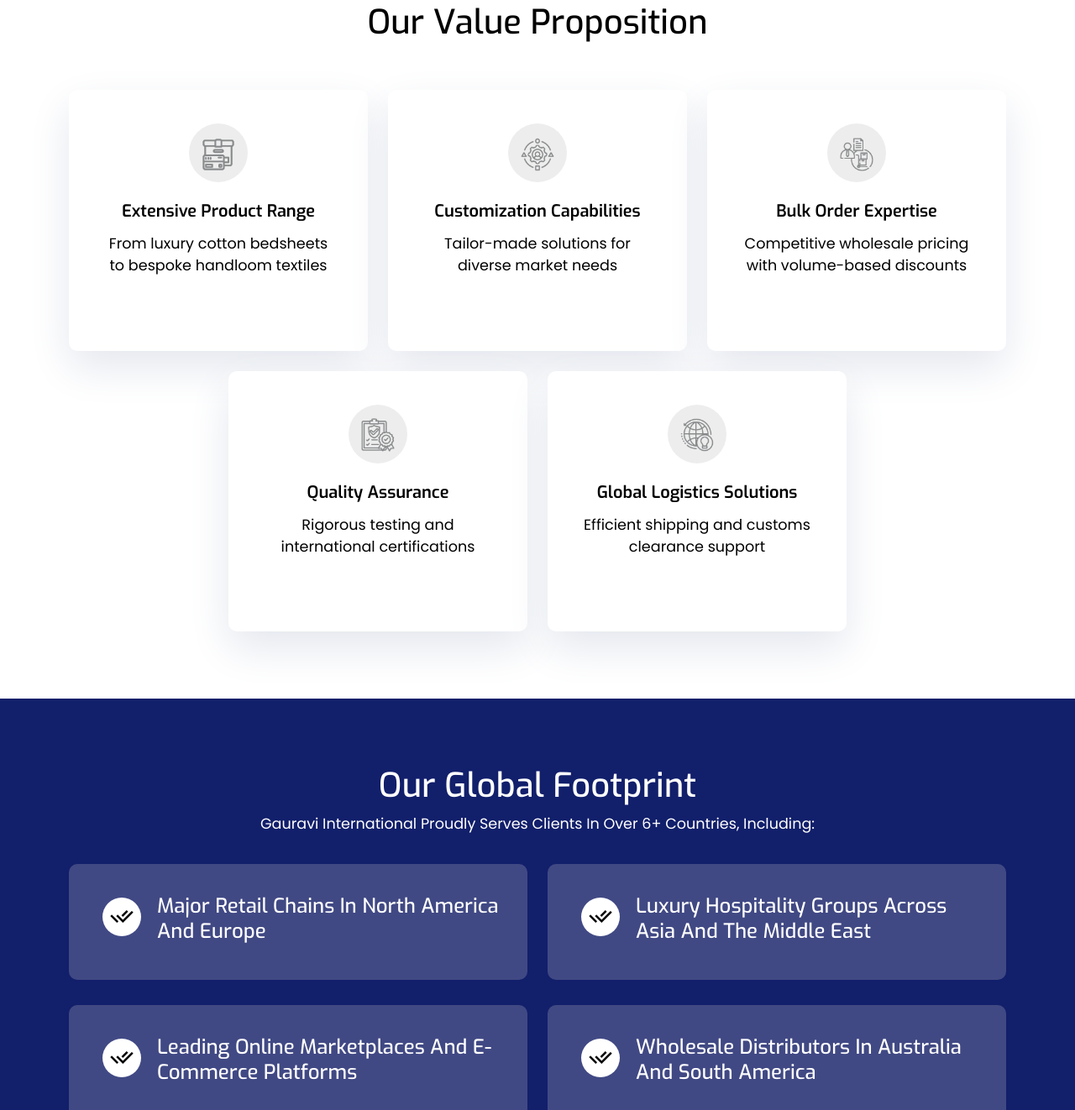
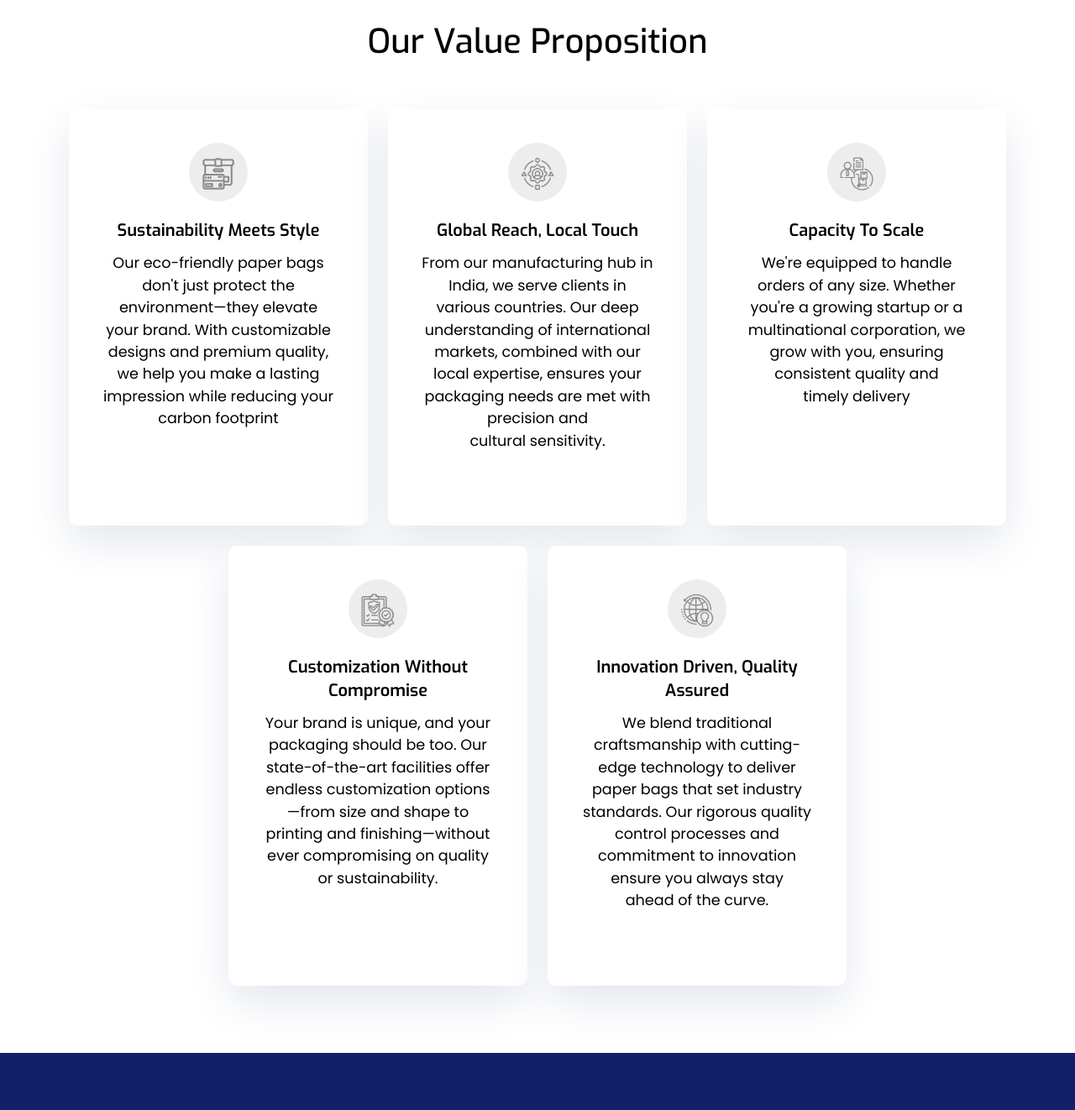
Before and after one commit to akkushwaha7834/gk-international, a plain HTML site: page index.html in a window 1280 px wide. Shown: the part 1478-2800 px from the top of the page at 84% size. Drawn offline with nearby package versions, Linux system fonts and the light colour scheme.

Commit message:
home page content update

```diff
--- a/assets/css/style-new.css
+++ b/assets/css/style-new.css
@@ -674,13 +674,17 @@ section.mission_visionn {
 .top-traded-markets button.active {
     font-size: 28px;
     border-radius: 50px !important;
-    background: var(--theme-black) !important;
-    color: #fff;
+    background: #fff !important;
+    color: #000 !important;
     border-right: 2px solid #808080 !important;
     border-width: 0px 2px 0px 0px !important;
     padding: 15px 20px 15px 50px;
     font-weight: 700;
     width: 100%;
+}
+.top-traded-markets button.active i{
+    background: var(--theme-primary) !important;
+    color: #fff !important;
 }
 .tabs-sec-two .tab-btns li i, .tabs-sec-two .mobile-btn button i {
     display: inline-block;
--- a/assets/css/style.css
+++ b/assets/css/style.css
@@ -526,7 +526,7 @@ p {
     padding: 10% 0px;
 }
 .banner-caption h1 {
-    font-size: 3rem;
+    font-size: 2.7rem;
     font-weight: 700;
     color: #fff;
     line-height: normal;
--- a/assets/js/script.js
+++ b/assets/js/script.js
@@ -2,7 +2,7 @@
   "use strict";
   //
   var i = 0;
-  var txt = "Gauravi International: Your Global Textile Partner";
+  var txt = "GK International: From India to the World: Quality Paper Bags";
   var speed = 50;
 
   function typeWriter() {
--- a/index.html
+++ b/index.html
@@ -112,9 +112,7 @@
             <div class="col-md-12">
                 <div class="banner-caption text-center">
                     <h1 id="banner-head" class=""></h1>
-                    <p class="wow fadeInUp mb-5" data-wow-delay="0.4s">Welcome to Gauravi International, where Indian
-                        textile excellence meets global demands. As a leading exporter of premium bedsheets and
-                        handloom products, we offer unparalleled value to wholesale partners worldwide.</p>
+                    <p class="wow fadeInUp mb-5" data-wow-delay="0.4s">Your Trusted Partner in International Sustainable Packaging Solutions</p>
                     <a href="about-us.html" class="default-btn wow fadeInUp" data-wow-delay="0.5s">Read More <i
                             class="ri-arrow-right-line"></i></a>
                 </div>
@@ -188,8 +186,8 @@
                         <div class="icon-box">
                           <img src="assets/images/extensive-product-range.png" class="img-fluid icon-images">
                         </div>
-                        <h4>Extensive Product Range</h4>
-                        <p>From luxury cotton bedsheets to bespoke handloom textiles</p>
+                        <h4>Sustainability Meets Style</h4>
+                        <p>Our eco-friendly paper bags don't just protect the environment—they elevate your brand. With customizable designs and premium quality, we help you make a lasting impression while reducing your carbon footprint</p>
                     </div>
                 </div>
             </div>
@@ -201,8 +199,8 @@
                         <div class="icon-box">
                           <img src="assets/images/customization-capabilities.png" class="img-fluid icon-images">
                         </div>
-                        <h4>Customization Capabilities</h4>
-                        <p>Tailor-made solutions for diverse market needs</p>
+                        <h4>Global Reach, Local Touch</h4>
+                        <p>From our manufacturing hub in India, we serve clients in various countries. Our deep understanding of international markets, combined with our local expertise, ensures your packaging needs are met with precision and cultural sensitivity.</p>
                     </div>
                 </div>
             </div>
@@ -214,8 +212,8 @@
                         <div class="icon-box">
                           <img src="assets/images/bulk-order-expertise.png" class="img-fluid icon-images">
                         </div>
-                        <h4>Bulk Order Expertise</h4>
-                        <p>Competitive wholesale pricing with volume-based discounts</p>
+                        <h4>Capacity to Scale</h4>
+                        <p>We're equipped to handle orders of any size. Whether you're a growing startup or a multinational corporation, we grow with you, ensuring consistent quality and timely delivery</p>
                     </div>
                 </div>
             </div>
@@ -227,8 +225,8 @@
                         <div class="icon-box">
                           <img src="assets/images/quality-assurance.png" class="img-fluid icon-images">
                         </div>
-                        <h4>Quality Assurance</h4>
-                        <p>Rigorous testing and international certifications</p>
+                        <h4>Customization Without Compromise</h4>
+                        <p>Your brand is unique, and your packaging should be too. Our state-of-the-art facilities offer endless customization options—from size and shape to printing and finishing—without ever compromising on quality or sustainability.</p>
                     </div>
                 </div>
             </div>
@@ -240,8 +238,8 @@
                         <div class="icon-box">
                           <img src="assets/images/global-logistics-solutions.png" class="img-fluid icon-images">
                         </div>
-                        <h4>Global Logistics Solutions</h4>
-                        <p>Efficient shipping and customs clearance support</p>
+                        <h4>Innovation Driven, Quality Assured</h4>
+                        <p>We blend traditional craftsmanship with cutting-edge technology to deliver paper bags that set industry standards. Our rigorous quality control processes and commitment to innovation ensure you always stay ahead of the curve.</p>
                     </div>
                 </div>
             </div>
@@ -259,7 +257,8 @@
                     Our Global Footprint
                 </h2>
                 <p class="text-white text-capitalize">
-                    Gauravi International proudly serves clients in over 6+ countries, including:
+                    GK International proudly serves clients in over 6+ countries, and caters various sectors including
+
                 </p>
             </div>
         </div>
@@ -267,25 +266,25 @@
             <div class="col-lg-6 col-md-6 col-sm-12 single-column">
                 <div class="single-item fadeInLeft animated" data-wow-delay="00ms" data-wow-duration="1500ms" style="visibility: visible; animation-duration: 1500ms; animation-delay: 0ms; animation-name: fadeInLeft;">
                     <div class="icon-box"><i class="ri-check-double-line"></i></div>
-                    <h4 class="text-white">Major retail chains in North America and Europe</h4>
+                    <h4 class="text-white">Retail and Apparel Industry </h4>
                 </div>
             </div>
             <div class="col-lg-6 col-md-6 col-sm-12 single-column">
                 <div class="single-item fadeInUp animated" data-wow-delay="00ms" data-wow-duration="1500ms" style="visibility: visible; animation-duration: 1500ms; animation-delay: 0ms; animation-name: fadeInUp;">
                     <div class="icon-box"><i class="ri-check-double-line"></i></div>
-                    <h4 class="text-white">Luxury hospitality groups across Asia and the Middle East</h4>
+                    <h4 class="text-white">Food and Beverage Industry</h4>
                 </div>
             </div>
             <div class="col-lg-6 col-md-6 col-sm-12 single-column">
                 <div class="single-item fadeInRight animated" data-wow-delay="00ms" data-wow-duration="1500ms" style="visibility: visible; animation-duration: 1500ms; animation-delay: 0ms; animation-name: fadeInRight;">
                     <div class="icon-box"><i class="ri-check-double-line"></i></div>
-                    <h4 class="text-white">Leading online marketplaces and e-commerce platforms</h4>
+                    <h4 class="text-white">Gift and Specialty Stores</h4>
                 </div>
             </div>
             <div class="col-lg-6 col-md-6 col-sm-12 single-column">
                 <div class="single-item fadeInLeft animated" data-wow-delay="300ms" data-wow-duration="1500ms" style="visibility: visible; animation-duration: 1500ms; animation-delay: 300ms; animation-name: fadeInLeft;">
                     <div class="icon-box"><i class="ri-check-double-line"></i></div>
-                    <h4 class="text-white">Wholesale distributors in Australia and South America</h4>
+                    <h4 class="text-white">Event and Promotional Merchandise</h4>
                 </div>
             </div>
         </div>
```
Also changed, not shown: manufacturing-capabilities.html (+1 -1 lines).
